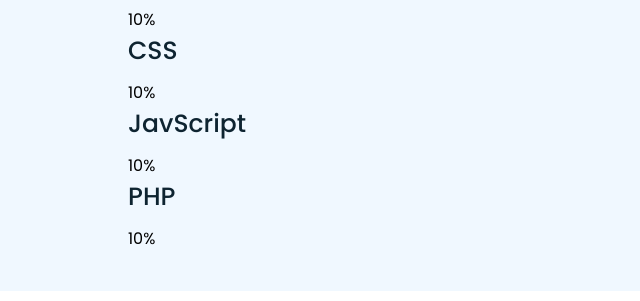
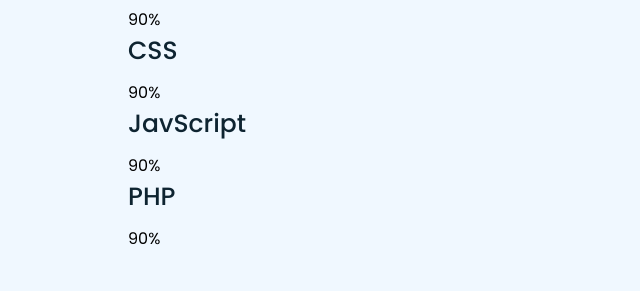
Before and after one commit to shintoks/myproject, a plain HTML site: page index.html in a window 1280 px wide. Shown: the part 1772-2073 px from the top of the page, 0-640 px from the left. Drawn offline with Linux system fonts and the light colour scheme.

Commit message:
Update index.html

```diff
--- a/index.html
+++ b/index.html
@@ -83,19 +83,19 @@
           <div class="boxes">
             <div class="box">
               <div class="topic">HTML</div>
-              <div class="per">10%</div>
+              <div class="per">90%</div>
             </div>
             <div class="box">
               <div class="topic">CSS</div>
-              <div class="per">10%</div>
+              <div class="per">90%</div>
             </div>
             <div class="box">
               <div class="topic">JavScript</div>
-              <div class="per">10%</div>
+              <div class="per">90%</div>
             </div>
             <div class="box">
               <div class="topic">PHP</div>
-              <div class="per">10%</div>
+              <div class="per">90%</div>
             </div>
           </div>
         </div>
```
